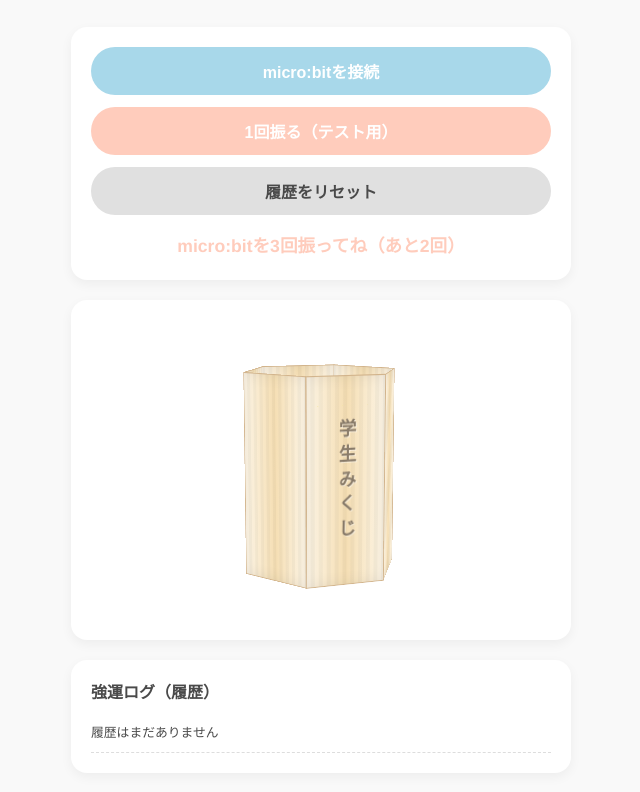
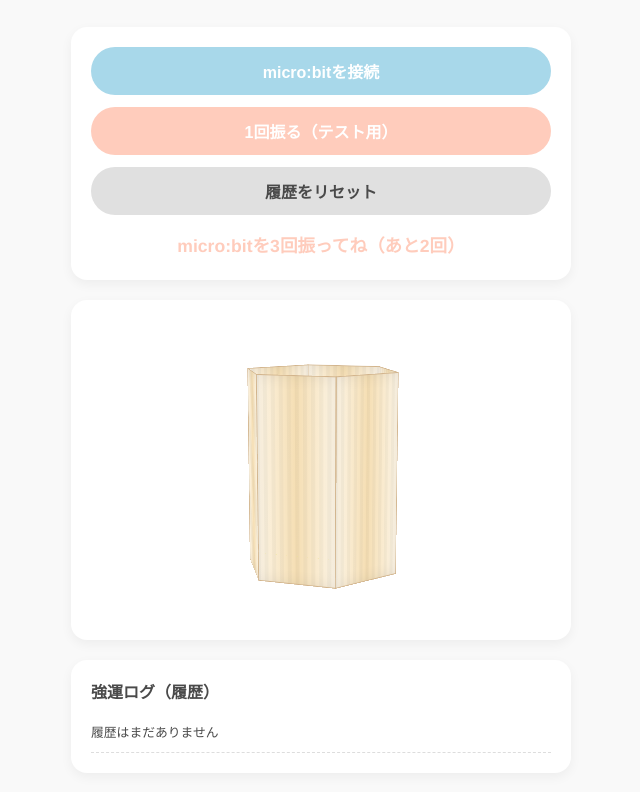
Before and after one commit to a1s2h7/omikuji, a plain HTML site: page index.html in a window 1280 px wide. Both pictures are taken after a click on the button "1回振る（テスト用）". Shown: the part 106-898 px from the top of the page, without its empty margins (319-959 px from the left). Drawn offline with Linux system fonts and the light colour scheme.

Commit message:
Update UI: Implement upside-down flip animation during shakes

```diff
--- a/index.html
+++ b/index.html
@@ -124,13 +124,23 @@
             margin: 10px 0;
         }
 
+        /* 箱の回転（上下）を制御するラッパー */
+        .hex-box-wrapper {
+            transform-style: preserve-3d;
+            transition: transform 0.6s cubic-bezier(0.4, 0, 0.2, 1);
+            transform: rotateX(-10deg) rotateY(20deg);
+        }
+
+        /* 逆さま状態 */
+        .hex-box-wrapper.inverted {
+            transform: rotateX(170deg) rotateY(20deg);
+        }
+
         .hex-box {
             position: relative;
             width: 80px;
             height: 200px;
             transform-style: preserve-3d;
-            transform: rotateX(-10deg) rotateY(20deg);
-            transition: transform 0.3s ease;
         }
 
         .face {
@@ -195,11 +205,11 @@
         }
 
         @keyframes shake3d {
-            0% { transform: rotateX(-10deg) rotateY(20deg); }
+            0% { transform: rotateX(0deg); }
             25% { transform: rotateX(10deg) rotateY(10deg) translateZ(10px) rotateZ(5deg); }
-            50% { transform: rotateX(-20deg) rotateY(30deg) translateZ(-5px) rotateZ(-5deg); }
+            50% { transform: rotateX(-20deg) rotateY(-10deg) translateZ(-5px) rotateZ(-5deg); }
             75% { transform: rotateX(15deg) rotateY(5deg) translateZ(15px) rotateZ(3deg); }
-            100% { transform: rotateX(-10deg) rotateY(20deg); }
+            100% { transform: rotateX(0deg); }
         }
 
         .fortune-results-list {
@@ -327,6 +337,7 @@
 
         <section class="card">
             <div id="omikujiBox" class="omikuji-box-area">
+                <div id="omikujiWrapper" class="hex-box-wrapper">
                     <div class="hex-box">
                         <div class="face front"></div>
                         <div class="face"></div>
@@ -335,6 +346,7 @@
                         <div class="face"></div>
                         <div class="face"></div>
                         <div class="cap top"></div>
+                    </div>
                 </div>
             </div>
 
@@ -360,6 +372,7 @@
         const resetBtn = document.getElementById('resetBtn');
         const shakeInstruction = document.getElementById('shakeInstruction');
         const omikujiBox = document.getElementById('omikujiBox');
+        const omikujiWrapper = document.getElementById('omikujiWrapper');
         const fortuneResultsList = document.getElementById('fortuneResultsList');
         const strongLuckCard = document.getElementById('strongLuckCard');
         const strongLuckTitle = document.getElementById('strongLuckTitle');
@@ -440,6 +453,12 @@
 
         function simulateShake() {
             shakeCount++;
+
+            // 1回目の振る動作で箱を逆さまにする
+            if (shakeCount === 1) {
+                omikujiWrapper.classList.add('inverted');
+            }
+
             const remaining = requiredShakes - shakeCount;
             shakeInstruction.textContent = remaining > 0
                 ? `micro:bitを3回振ってね（あと${remaining}回）`
@@ -448,11 +467,16 @@
             omikujiBox.classList.add('shaking');
             setTimeout(() => {
                 omikujiBox.classList.remove('shaking');
-                if (shakeCount === requiredShakes) showResult();
+                if (shakeCount === requiredShakes) {
+                    showResult();
+                }
             }, 500);
         }
 
         function showResult() {
+            // 結果が出たら元の向きに戻す
+            omikujiWrapper.classList.remove('inverted');
+
             fortuneResultsList.innerHTML = '';
             const results = [];
             fortuneCategories.forEach(cat => {
@@ -510,6 +534,7 @@
 
         function resetOmikuji() {
             shakeCount = 0;
+            omikujiWrapper.classList.remove('inverted');
             shakeInstruction.textContent = `micro:bitを3回振ってね（あと${requiredShakes}回）`;
             fortuneResultsList.style.display = 'none';
             strongLuckCard.style.display = 'none';
```
Lines whose indentation alone changed are shown as unchanged.
